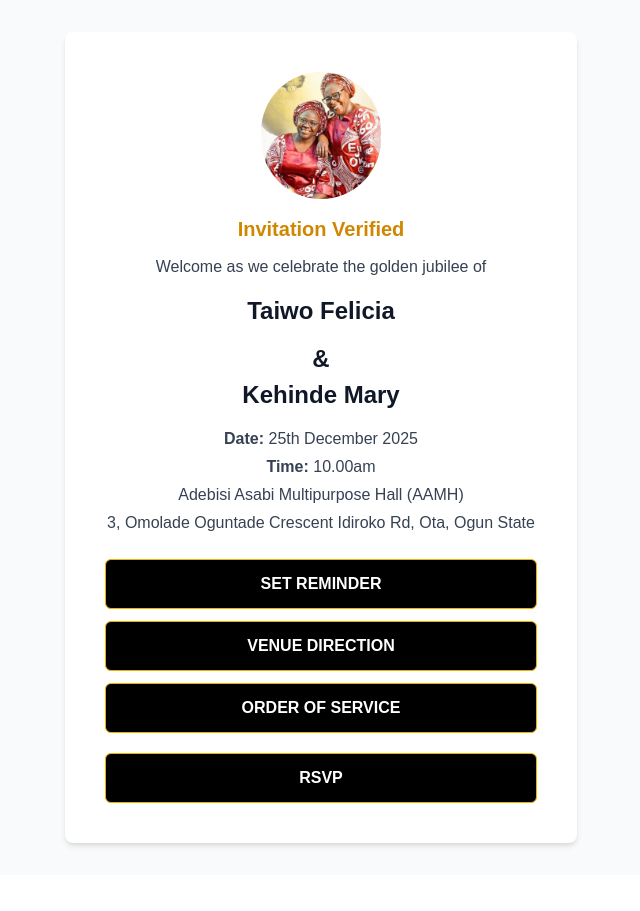
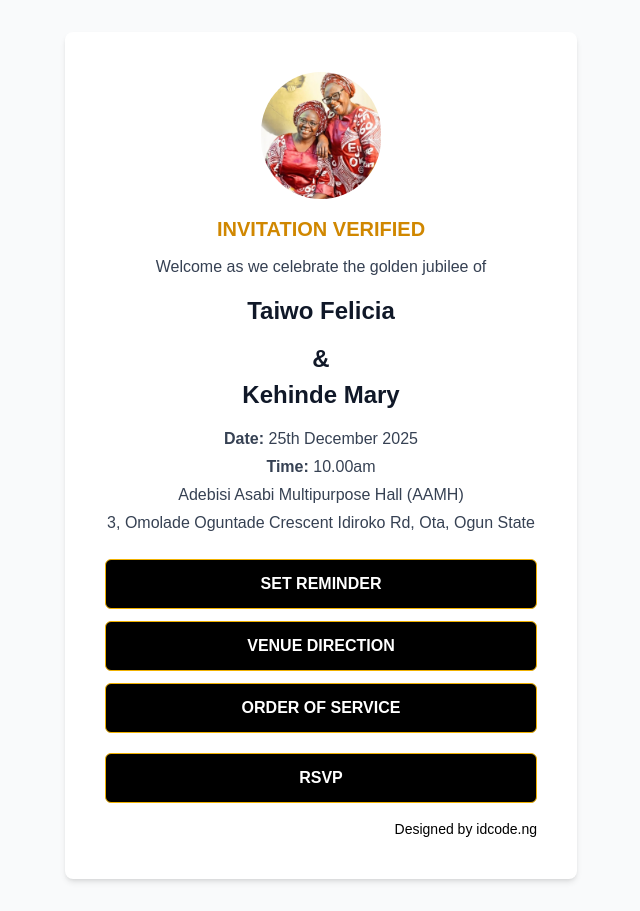
Before and after one commit to thatzerroguy/reserve-invitation, a Next.js app: page / in a window 1280 px wide. Shown: the whole page, without its empty margins (319-959 px from the left). Before the commit the page ends 875 px from the top, so only its background shows below. Built offline with nearby package versions, Linux system fonts and the light colour scheme.

Commit message:
feat: complete

```diff
--- a/src/app/page.tsx
+++ b/src/app/page.tsx
@@ -39,7 +39,7 @@ export default function InvitationPage() {
 
           {/* Text */}
           <h1 className="text-xl md:text-xl font-bold text-yellow-600 mb-3">
-            Invitation Verified
+            INVITATION VERIFIED
           </h1>
 
 
@@ -90,6 +90,7 @@ export default function InvitationPage() {
           >
             RSVP
           </button>
+          <p className={'text-sm text-black mt-4 place-self-end'}>Designed by <a href={'https://idcode.ng/'}>idcode.ng</a></p>
         </div>
       </main>
   );
```
